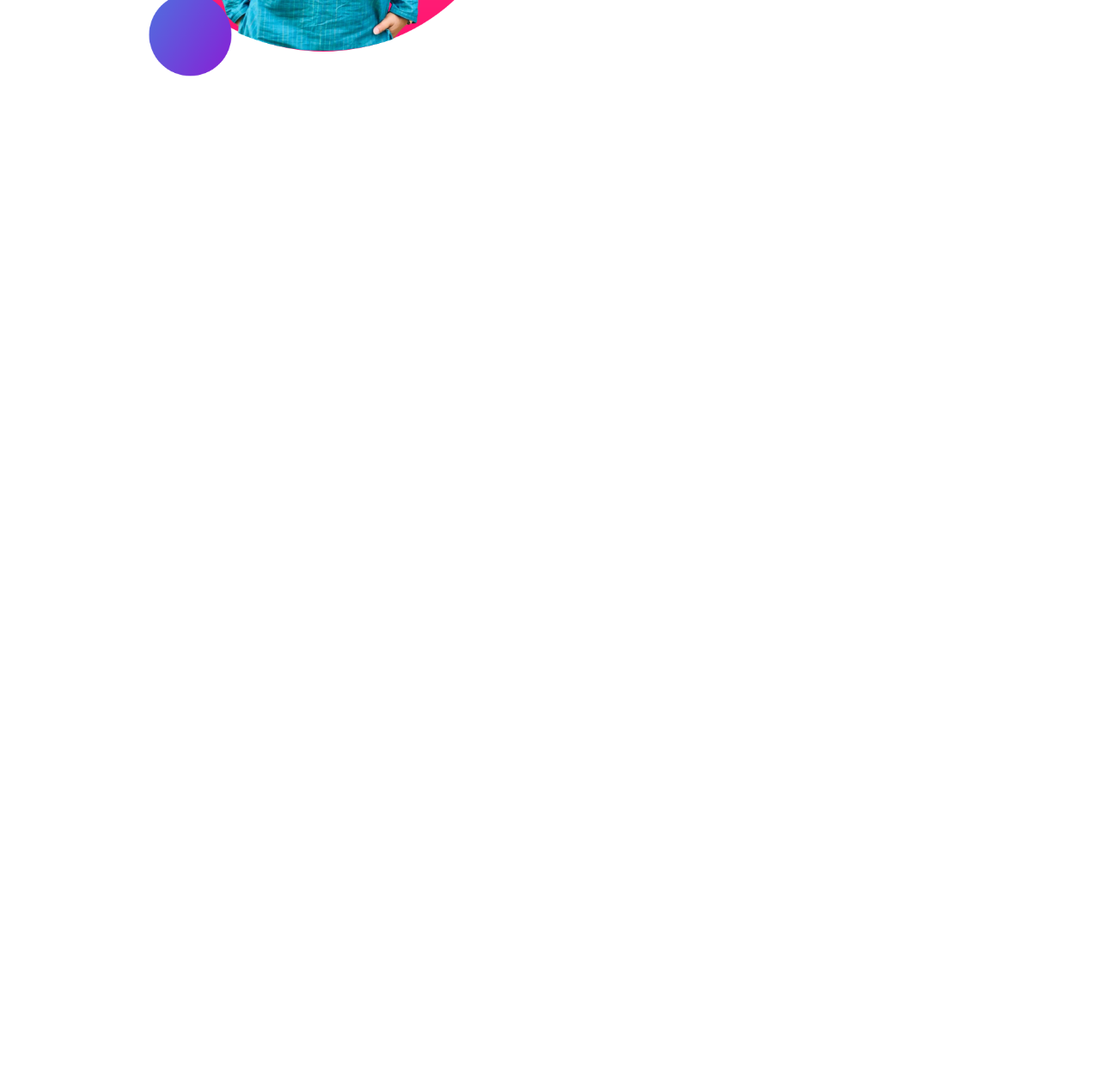
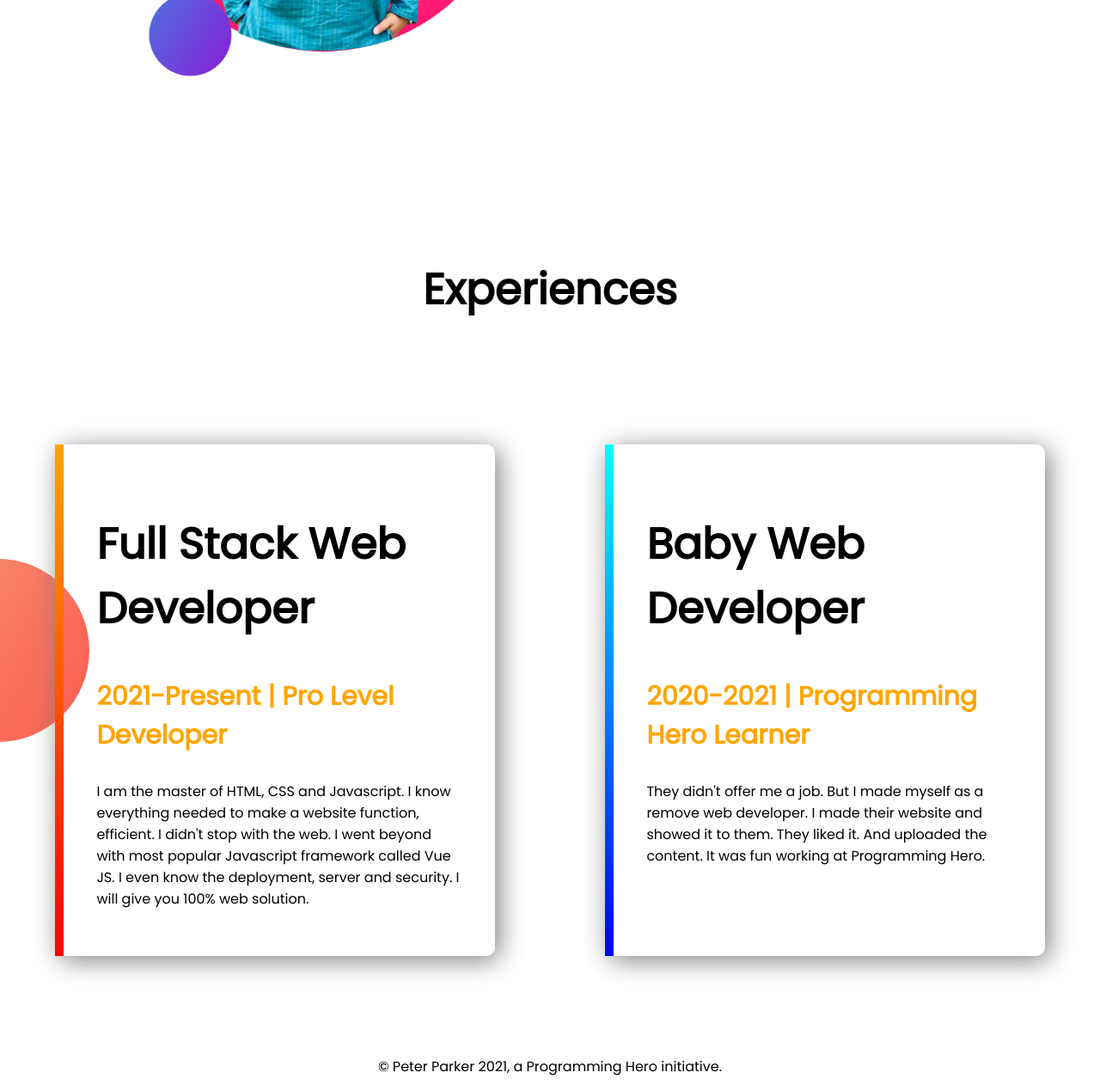
Before and after one commit to MrHamdan/practice-portfolio, a plain HTML site: page index.html in a window 1280 px wide. Shown: the part 1365-2634 px from the top of the page at 86% size. Before the commit the page ends 1665 px from the top, so only its background shows below. Drawn offline with Linux system fonts and the light colour scheme.

Commit message:
Adding third section and footer

```diff
--- a/index.html
+++ b/index.html
@@ -39,6 +39,28 @@
             <a class="link-button" target="_blank" href="">DOWNLOAD RESUME</a>
         </div>
     </section>
+    <section class="experience-area">
+        <h1 style="text-align: center; padding-bottom: 100px;">Experiences</h1>
+        <div class="experience-display-flex">
+            <div id="full-stack" class="experience-item">
+                <h1>Full Stack Web Developer</h1>
+                <h3><span class="orange-color">2021-Present | Pro Level Developer</span></h3>
+                <p>I am the master of HTML, CSS and Javascript. I know everything needed to make a website function,
+                    efficient. I didn't stop with the web. I went beyond with most popular Javascript framework called
+                    Vue JS. I even know the deployment, server and security. I will give you 100% web solution.</p>
+            </div>
+            <div id="baby-web" class="experience-item">
+                <h1>Baby Web Developer</h1>
+                <h3><span class="orange-color">2020-2021 | Programming Hero Learner</span></h3>
+                <p>They didn't offer me a job. But I made myself as a remove web developer. I made their website and
+                    showed it to them. They liked it. And uploaded the content. It was fun working at Programming Hero.
+                </p>
+            </div>
+        </div>
+    </section>
+    <footer>
+        <p>© Peter Parker 2021, a Programming Hero initiative.</p>
+    </footer>
 </body>
 
 </html>
--- a/style.css
+++ b/style.css
@@ -41,3 +41,33 @@ h3{
     background-repeat: no-repeat;
     background-position: right;
 }
+.experience-display-flex{
+    display: flex;
+}
+.experience-area{
+    background-image: url(images/exp-bg.png);
+    background-repeat: no-repeat;
+    background-position: left;
+}
+.experience-item{
+        width: 40%;
+        padding: 3%;
+        margin-left: 5%;
+        margin-right: 5%;
+        border-radius: 10px;
+        box-shadow: 5px 5px 30px gray;
+        margin-bottom: 100px;
+}
+#full-stack{
+    border-left: 10px solid;
+    border-image: linear-gradient(orange, red);
+    border-image-slice: 1;
+}
+#baby-web{
+    border-left: 10px solid;
+    border-image: linear-gradient(cyan, blue);
+    border-image-slice: 1;
+}
+footer p{
+    text-align: center;
+}
```
